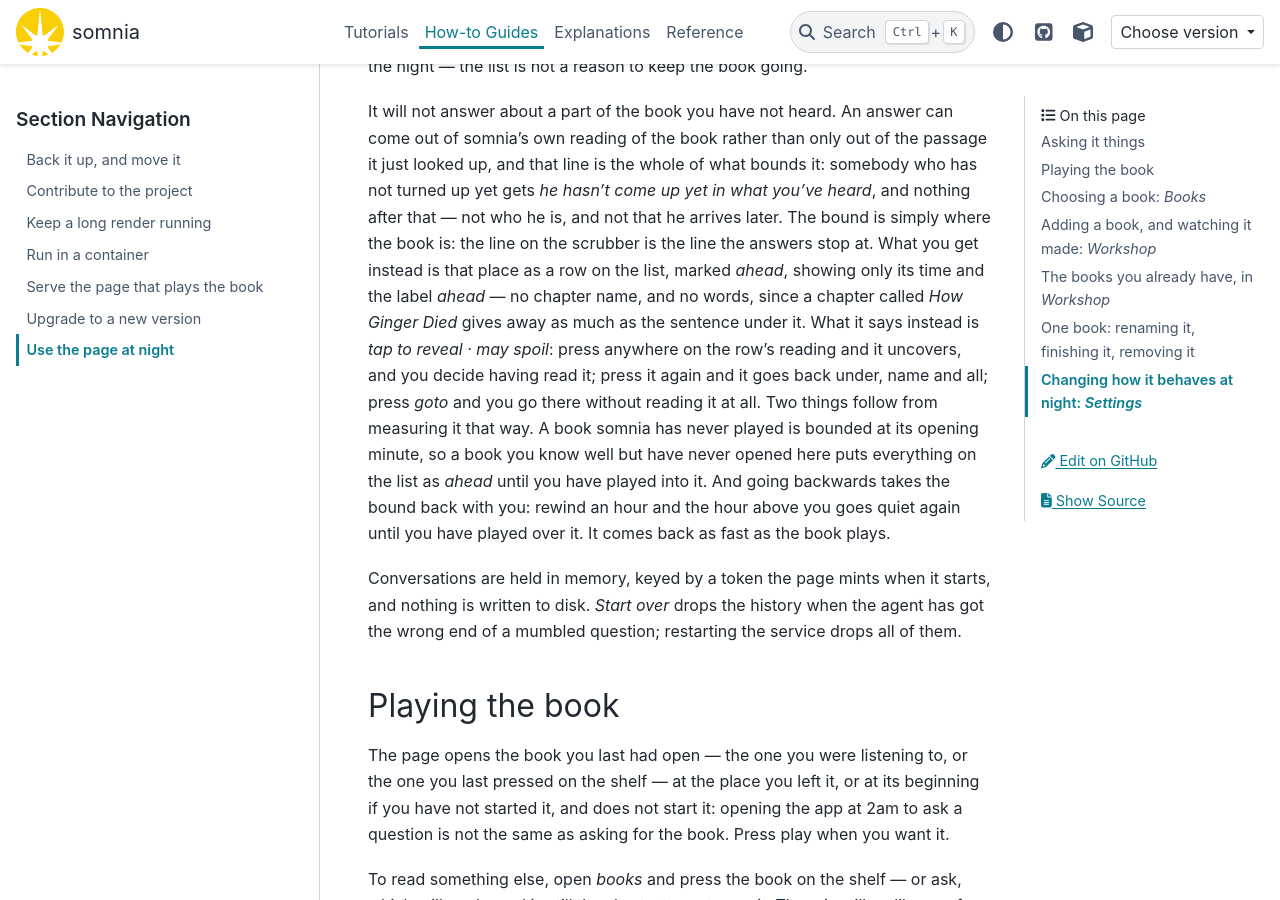
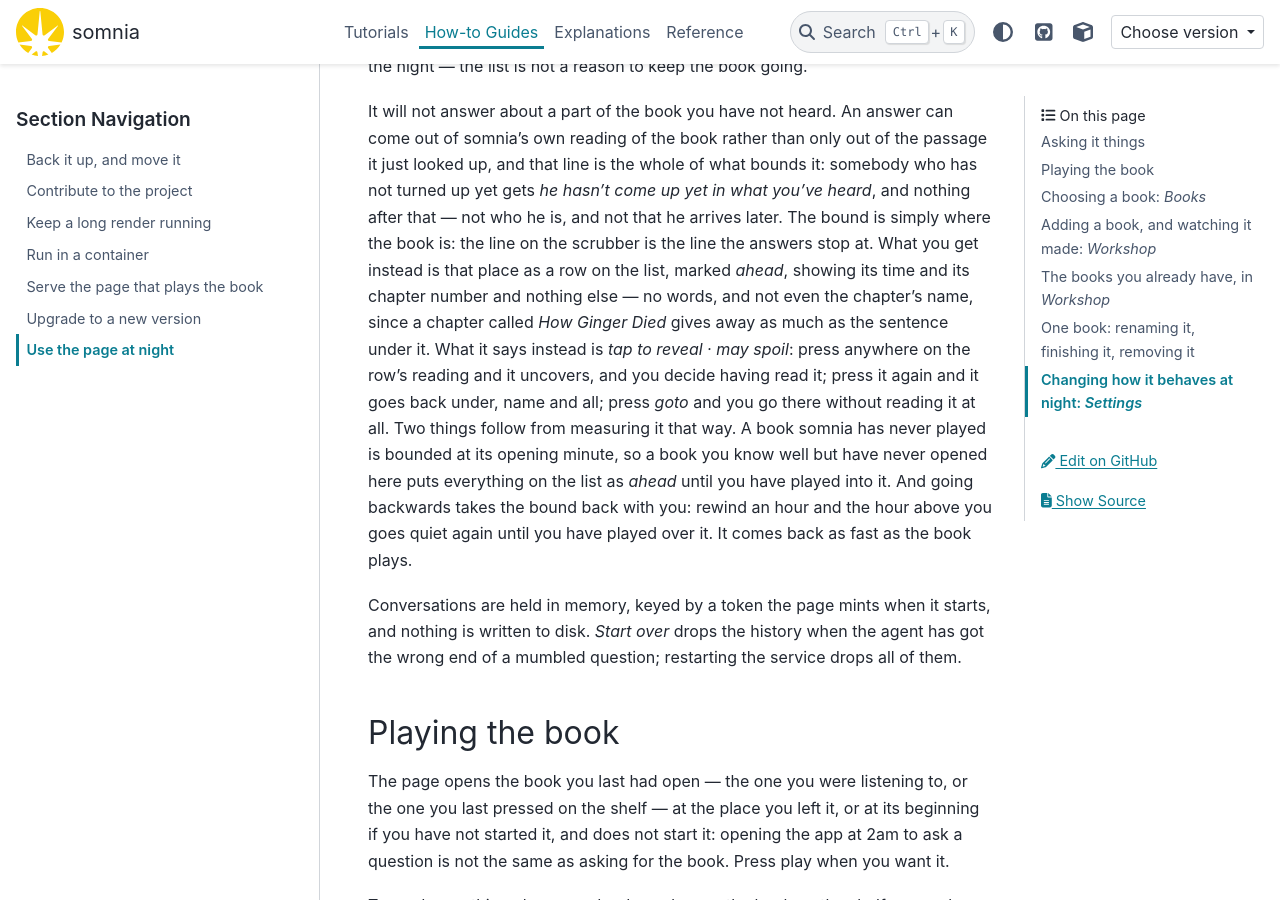
Before and after one commit to gilesknap/somnia, a Sphinx documentation site: the page built from docs/how-to/use-the-page-at-night.md, in a window 1280 px wide and 900 px high, scrolled down 1937 px. Built offline with Sphinx 7.4.7 and the PyData theme 0.15.4, drawn with Linux system fonts in a browser that asks for light colours; pages that are not in the unit, such as notebooks, are missing from menus; the version number could not be read and is left out.

Commit message:
docs: put the chapter number back on the ahead row, and say where heard_to_ms went
bbc8838 rewrote the ahead row as "only its time and the label ahead".
The page draws `Ch 2 · ahead` — the chapter *number* is on it and the
chapter *name* is not, which is what the paragraph said before and what
tests/web/choosing.test.mjs asserts. Restored.

The one comment left unanswered was the ER diagram, and the column
cannot go on it: a database made today has no `heard_to_ms` at all, only
one written before ADR 10 does. Said underneath the diagram instead,
where it can be true about both.

Co-Authored-By: Claude Opus 5 <noreply@anthropic.com>

```diff
--- a/docs/how-to/use-the-page-at-night.md
+++ b/docs/how-to/use-the-page-at-night.md
@@ -81,10 +81,10 @@ has not turned up yet gets *he hasn't come up yet in what you've heard*, and
 nothing after that — not who he is, and not that he arrives later. The bound is
 simply where the book is: the line on the scrubber is the line the answers stop
 at. What you get
-instead is that place as a row on the list, marked *ahead*, showing only its
-time and the label *ahead* — no chapter name, and no words, since a chapter
-called *How Ginger Died* gives away as much as the sentence under it. What it
-says instead is *tap to reveal · may spoil*: press
+instead is that place as a row on the list, marked *ahead*, showing its time
+and its chapter number and nothing else — no words, and not even the chapter's
+name, since a chapter called *How Ginger Died* gives away as much as the
+sentence under it. What it says instead is *tap to reveal · may spoil*: press
 anywhere on the row's reading and it uncovers, and you decide having read it;
 press it again and it goes back under, name and all; press *goto* and you go
 there without reading it at all. Two things follow from measuring it that way.
```
Also changed, not shown: docs/explanations/architecture.md (+8 -0 lines), 1 other file.
